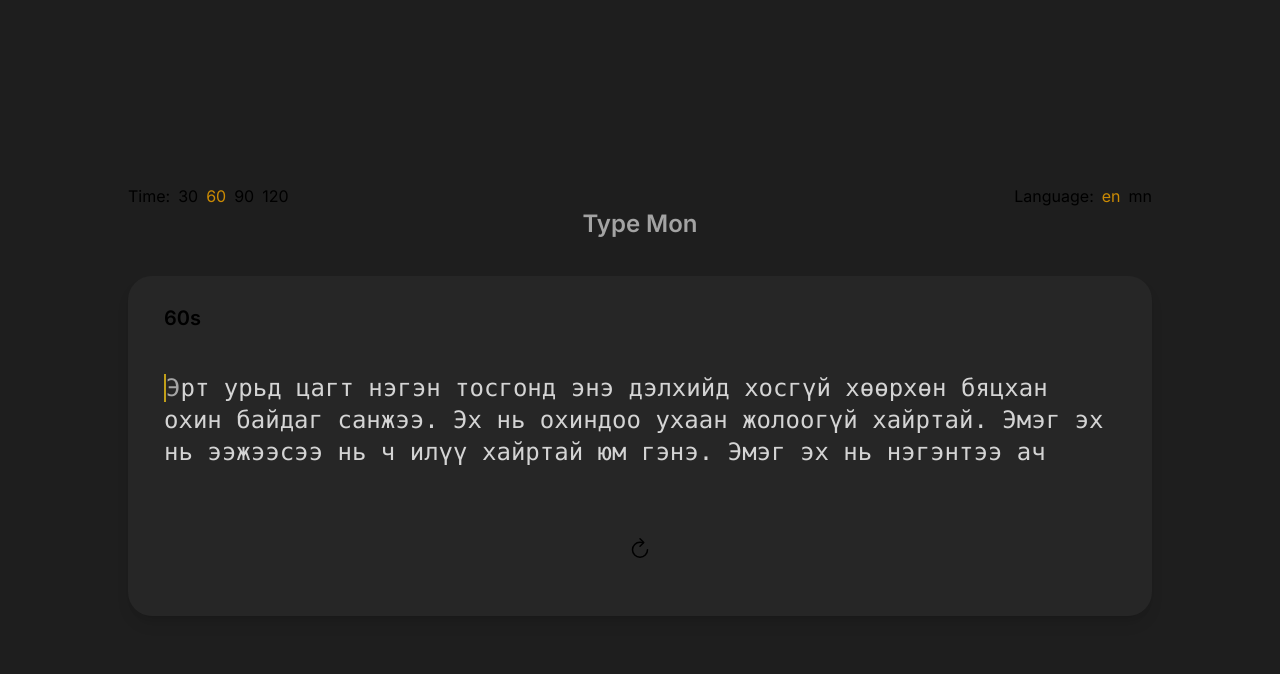
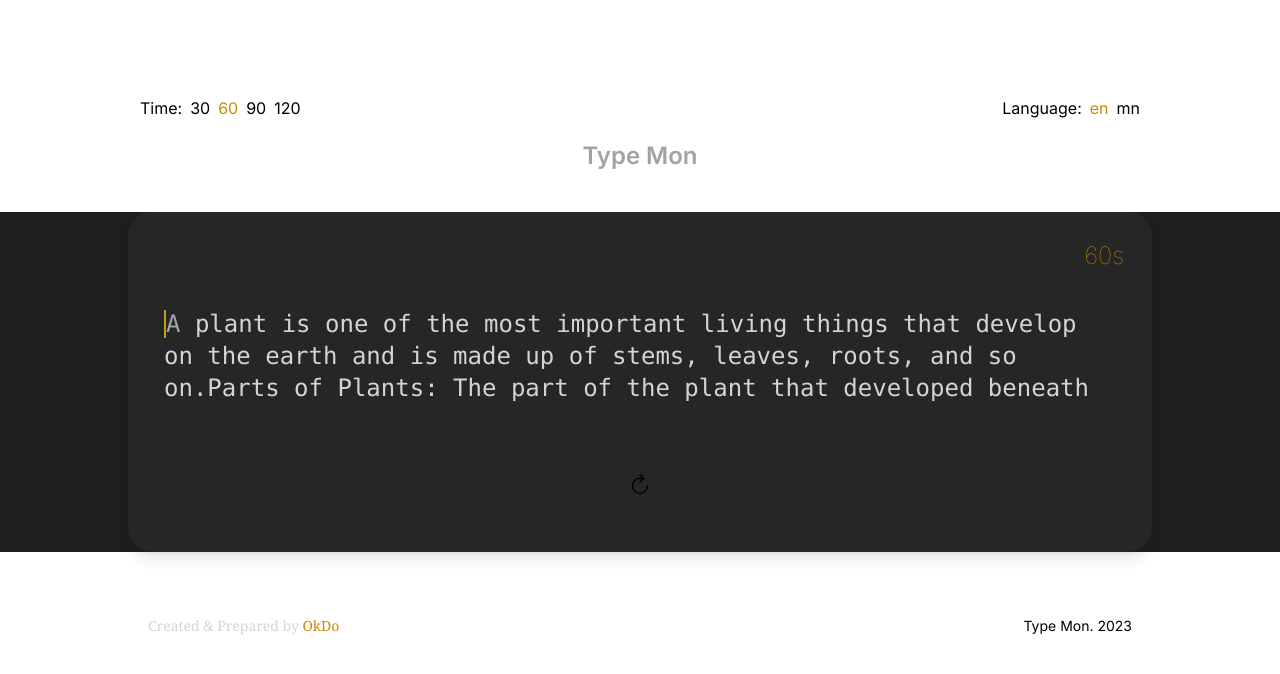
Before and after one commit to OthyTenk/type-mon, a Next.js app: page / in a window 1280 px wide. Shown: the top 674 px of the page. Built offline with nearby package versions, Linux system fonts and the light colour scheme.

Commit message:
feat: hides some components when it is typing

```diff
--- /dev/null
+++ b/app/components/Footer.tsx
@@ -0,0 +1,34 @@
+"use client"
+
+import Link from "next/link"
+import { APP_NAME } from "../site_settings"
+import useIsTyping from "../hooks/useIsTyping"
+
+const Footer = () => {
+  const year = new Date()
+  const { isTyping } = useIsTyping()
+
+  if (isTyping) {
+    return null
+  }
+
+  return (
+    <div className="max-w-5xl md:mx-auto text-center md:px-5 mt-16 flex flex-col md:flex-row justify-center md:justify-between">
+      <div className="text-sm font-thin font-serif text-neutral-300">
+        Created & Prepared by{" "}
+        <Link
+          href="https://portfolio.agula.xyz"
+          target="_blank"
+          className="text-yellow-600 hover:text-neutral-300">
+          OkDo
+        </Link>
+      </div>
+
+      <div className="mt-3 md:mt-0 text-sm">
+        {APP_NAME}. {year.getFullYear()}
+      </div>
+    </div>
+  )
+}
+
+export default Footer
--- a/app/components/Options.tsx
+++ b/app/components/Options.tsx
@@ -1,12 +1,16 @@
+"use client"
+
 import { FC, useEffect } from "react"
 import useResultStatistic from "../hooks/useResultStatistic"
 import { DEFAULT_LANG, DEFAULT_TIME } from "../site_settings"
+import useIsTyping from "../hooks/useIsTyping"
 
 const times = [30, 60, 90, 120]
 const languages = ["en", "mn"]
 
 const Options: FC = () => {
   const { maxTime, newMaxTime } = useResultStatistic()
+  const { isTyping } = useIsTyping()
   const selectedTime =
     maxTime > 0 && maxTime !== undefined ? maxTime : DEFAULT_TIME
 
@@ -28,7 +32,11 @@ const Options: FC = () => {
             key={`time-${index}`}
             onClick={() => onChangeTime(time)}
             className={`${
-              selectedTime === time ? "text-yellow-600" : ""
+              selectedTime === time
+                ? isTyping
+                  ? "text-transparent"
+                  : "text-yellow-600"
+                : ""
             } cursor-pointer`}>
             {time}
           </li>
@@ -47,7 +55,13 @@ const Options: FC = () => {
         {languages.map((lang, index) => (
           <li
             key={`time-${index}`}
-            className={`${selectedLanguage === lang ? "text-yellow-600" : ""}`}>
+            className={`${
+              selectedLanguage === lang
+                ? isTyping
+                  ? "text-transparent"
+                  : "text-yellow-600"
+                : ""
+            }`}>
             {lang}
           </li>
         ))}
@@ -56,7 +70,10 @@ const Options: FC = () => {
   }
 
   return (
-    <div className="w-full max-w-5xl flex flex-col md:flex-row items-center justify-between ">
+    <div
+      className={`w-full md:mx-auto mt-16 md:mt-24 max-w-5xl flex flex-col mb-5 md:flex-row items-center justify-between md:px-3 ${
+        isTyping ? "text-transparent" : ""
+      }`}>
       <div className="flex flex-row gap-2">
         <span>Time:</span>
         {renderedTimes({ selectedTime })}
--- /dev/null
+++ b/app/components/TimeTick.tsx
@@ -0,0 +1,15 @@
+import { FC } from "react"
+
+interface ITimeTickProps {
+  timeLeft?: number
+}
+
+const TimeTick: FC<ITimeTickProps> = ({ timeLeft = 0 }) => {
+  return (
+    <div className="font-thin text-2xl text-right ml-2 mb-7 text-yellow-600">
+      {timeLeft}s
+    </div>
+  )
+}
+
+export default TimeTick
--- a/app/components/Typing.tsx
+++ b/app/components/Typing.tsx
@@ -14,7 +14,8 @@ import useTypingResultModal from "../hooks/useTypingResultModal"
 import { countCorrectCharacters } from "../utils"
 // import Preview from "./Preview"
 import useResultStatistic from "../hooks/useResultStatistic"
-import Options from "./Options"
+import TimeTick from "./TimeTick"
+import useIsTyping from "../hooks/useIsTyping"
 
 const Typing = () => {
   const inputRef = useRef<HTMLInputElement>(null)
@@ -40,10 +41,10 @@ const Typing = () => {
   const [charIndex, setCharIndex] = useState(0)
   const [isTyping, setIsTyping] = useState(false)
   const [currentTextIndex, setCurrentTextIndex] = useState(0)
+  const { stopType, startType } = useIsTyping()
 
   const loadParagraph = useCallback(() => {
-    // const ranIndex = Math.floor(Math.random() * paragraphs.length)
-    const ranIndex = 0
+    const ranIndex = Math.floor(Math.random() * paragraphs.length)
     setCurrentTextIndex(ranIndex)
     document.addEventListener("keydown", () => inputRef.current?.focus())
 
@@ -61,8 +62,9 @@ const Typing = () => {
     setCharIndex(0)
     setIsTyping(false)
     setTimeLeft(stat.maxTime)
+    stopType()
     stat.setValues
-  }, [paragraphs, stat])
+  }, [paragraphs, stat, stopType])
 
   useEffect(() => {
     const content = Array.from(paragraphs[currentTextIndex]).map(
@@ -84,7 +86,6 @@ const Typing = () => {
             className={`${
               inpFieldValue.length === index ? CurrentPositionStyle : ""
             } ${resultColor}`}>
-            {/* {letter !== " " ? letter : " "} */}
             {letter}
           </span>
         )
@@ -114,13 +115,14 @@ const Typing = () => {
     if (timeLeft <= 0 || !isTyping) {
       clearInterval(interval)
       setIsTyping(false)
+      stopType()
       return
     }
 
     interval = setInterval(() => setTimeLeft(timeLeft - 1), 1000)
 
     return () => clearInterval(interval)
-  }, [isTyping, timeLeft])
+  }, [isTyping, timeLeft, stopType])
 
   const onTryAgain = () => {
     loadParagraph()
@@ -134,12 +136,14 @@ const Typing = () => {
   const onTyping = (e: ChangeEvent<HTMLInputElement>) => {
     if (inpFieldValue.length > typingText.length || timeLeft < 1) {
       setIsTyping(false)
+      stopType()
       typingResultModal.onOpen()
       return
     }
 
     if (!isTyping) {
       setIsTyping(true)
+      startType()
     }
     activeLetter?.current?.scrollIntoView({ behavior: "smooth" })
 
@@ -156,23 +160,20 @@ const Typing = () => {
 
   return (
     <>
-      <div className="p-0 m-0 min-h-screen min-w-full flex flex-col justify-center items-center bg-[#1E1E1E]">
-        <Options />
-        <h3 className="text-2xl font-semibold text-neutral-400 w-full text-center mb-9">
-          Type Mon
-        </h3>
-        <div className="md:max-w-5xl p-5 md:p-7 w-[calc(100% - 10px)] md:rounded-3xl bg-neutral-800 md:shadow-lg">
+      <div className="p-0 my-10 min-w-full flex flex-col justify-center items-center bg-[#1E1E1E]">
+        <div
+          className={`md:max-w-5xl p-5 md:p-7 w-[calc(100% - 10px)] md:rounded-3xl ${
+            isTyping ? "bg-[#1E1E1E]" : "bg-neutral-800"
+          }  md:shadow-lg`}>
           <input
             ref={inputRef}
             type="text"
-            className="md:-z-10 absolute opacity-10"
+            className="md:-z-10 absolute opacity-10 mt-16 outline-none text-transparent h-28 border-transparent bg-transparent"
             autoFocus
             value={inpFieldValue}
             onChange={onTyping}
           />
-
-          {/* Render the Preview child component */}
-          <div className="text-xl ml-2 mb-8 font-semibold">{timeLeft}s</div>
+          <TimeTick timeLeft={timeLeft} />
           {/* <Preview typingText={typingText} onTryAgain={onTryAgain} /> */}
 
           <div className="p-2">
--- a/app/layout.tsx
+++ b/app/layout.tsx
@@ -3,6 +3,7 @@ import { Inter } from "next/font/google"
 import "./globals.css"
 import React from "react"
 import TypingResultModal from "./components/modals/TypingResultModal"
+import Footer from "./components/Footer"
 
 const inter = Inter({ subsets: ["latin"] })
 
@@ -23,6 +24,7 @@ export default function RootLayout({
         className={`${inter.className} font-mono bg-white text-black dark:bg-[#1f1f1f] dark:text-white h-full selection:bg-gray-50 dark:selection:bg-gray-800`}>
         <TypingResultModal />
         <main>{children}</main>
+        <Footer />
       </body>
     </html>
   )
--- a/app/page.tsx
+++ b/app/page.tsx
@@ -1,8 +1,22 @@
+"use client"
+
+import Options from "./components/Options"
 import Typing from "./components/Typing"
+import useIsTyping from "./hooks/useIsTyping"
+import { APP_NAME } from "./site_settings"
 
 const Page = () => {
+  const typing = useIsTyping()
   return (
     <>
+      <Options />
+
+      <h3
+        className={`text-2xl font-semibold ${
+          !typing.isTyping ? "text-neutral-400" : "text-transparent"
+        } w-full text-center mb-9`}>
+        {APP_NAME}
+      </h3>
       <Typing />
     </>
   )
--- a/app/site_settings.ts
+++ b/app/site_settings.ts
@@ -1,4 +1,6 @@
+import { json } from "stream/consumers"
 import json_settings from "../site_settings.json"
 
 export const DEFAULT_TIME = json_settings.default_time
 export const DEFAULT_LANG = json_settings.default_lang
+export const APP_NAME = json_settings.app_name
--- a/package.json
+++ b/package.json
@@ -3,7 +3,7 @@
   "private": true,
   "version": "0.2.0",
   "scripts": {
-    "dev": "next dev --turbo",
+    "dev": "next dev",
     "build": "next build",
     "start": "next start",
     "lint": "next lint"
--- a/site_settings.json
+++ b/site_settings.json
@@ -1,4 +1,5 @@
 {
     "default_time": 60,
-    "default_lang": "en"
+    "default_lang": "en",
+    "app_name": "Type Mon"
 }
```
